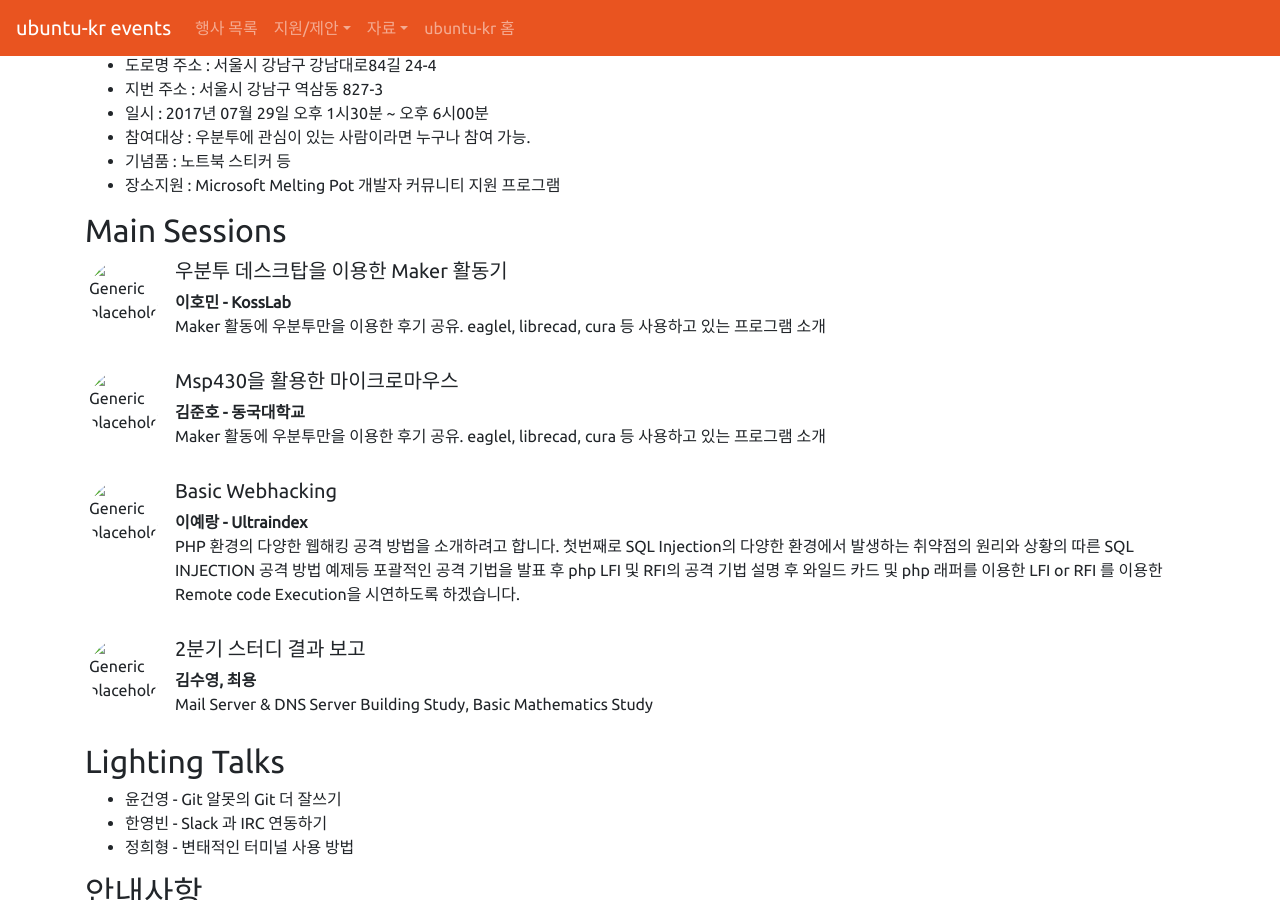
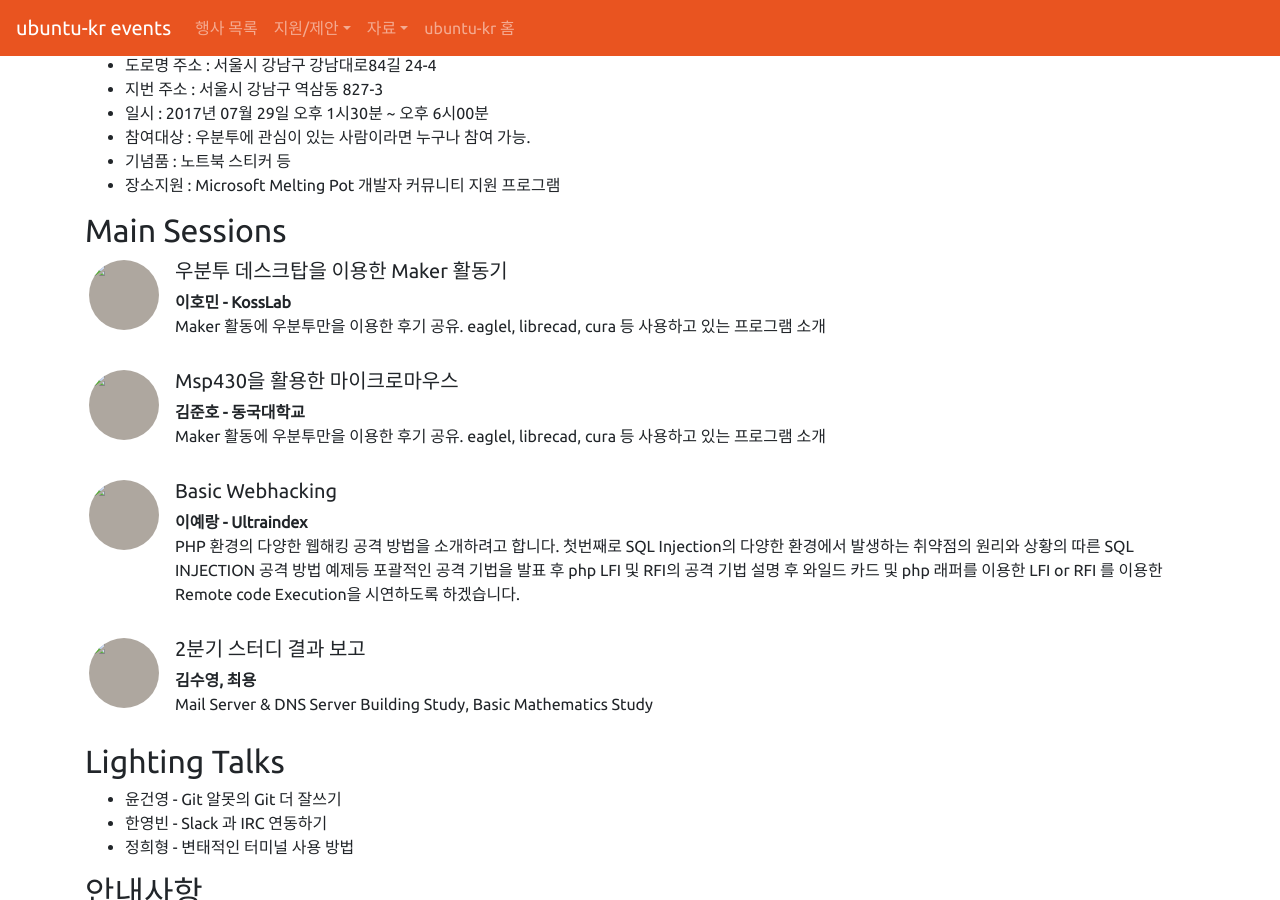
Before and after one commit to ubuntu-kr/events, a Jekyll site: the page built from _posts/2017-07-07-ubuntu-kr-july-seminar.md, in a window 1280 px wide and 900 px high, scrolled down 695 px. Built offline with Jekyll 4.4.1, drawn with Linux system fonts in a browser that asks for light colours.

Commit message:
updated profile styleing

```diff
--- a/_includes/profile.html
+++ b/_includes/profile.html
@@ -1,7 +1,7 @@
 <div class="media profile">
   <img class="d-flex mr-3 rounded-circle"
-  src="{{include.profile}}" alt="Generic placeholder image"
-  width="70px" height="70px">
+  src="{{include.profile}}" width="70px" height="70px" alt=" "
+  style="background-color: #AEA79F;">
   <div class="media-body">
     <h5 class="mt-0">{{include.heading}}</h5>
     <p>
```
